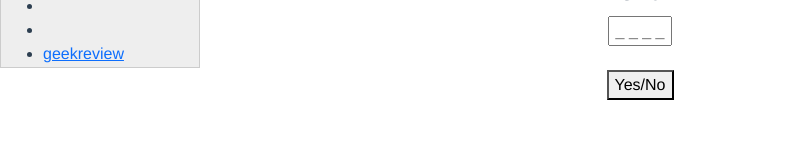
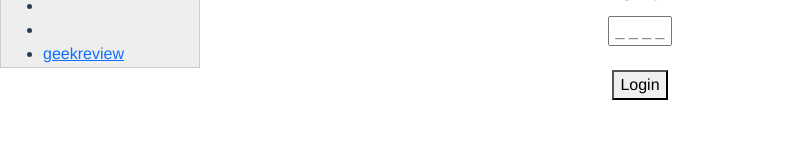
Before and after one commit to viktorhul/meet-a-geek, a Vue app: page /eventid in a window 1280 px wide. Shown: the part 132-292 px from the top of the page, without its empty margins (0-799 px from the left). Built offline with nearby package versions, Linux system fonts and the light colour scheme.

Commit message:
Added stuff to standard_button comp

```diff
--- a/src/components/standard_button.vue
+++ b/src/components/standard_button.vue
@@ -1,6 +1,6 @@
 <template>
-  <button >
-    Yes/No
+  <button @click.prevent="$emit('click')">
+    <slot></slot>
   </button>
 </template>
 
@@ -8,21 +8,19 @@
 export default {
   props: {
     color: {
-      type: String
+      type: String,
     },
     background: {
-      type: String
+      type: String,
     },
     disable: {
-      type: Boolean
-    }
-    }
-  }
+      type: Boolean,
+    },
+  },
+};
 </script>
 
 <style scoped>
 button {
-
 }
-
 </style>
```
